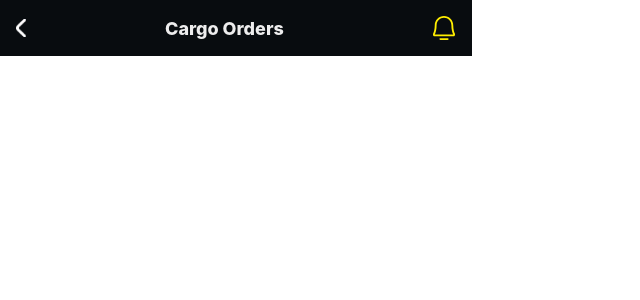
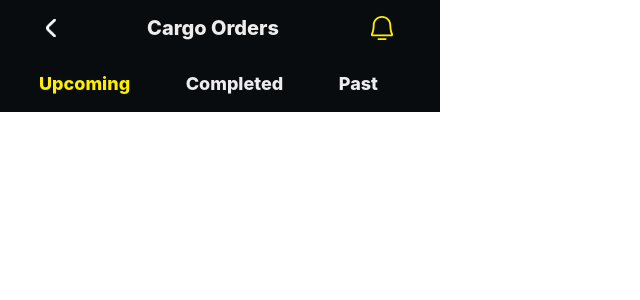
Before and after one commit to chrisjv87/Prueba-Tecnica-Frontend, a React (Create React App) app: page / in a window 1280 px wide. Shown: the top 300 px of the page, without its empty margins (0-640 px from the left). Built offline with nearby package versions, Linux system fonts and the light colour scheme.

Commit message:
TabNavigation layout

```diff
--- a/src/App.js
+++ b/src/App.js
@@ -1,9 +1,11 @@
 import Header from "./components/Header/Header";
+import TabNavigation from "./components/TabNavigation/TabNavigation";
 
 function App() {
   return (
     <div className="App">
       <Header text="Cargo Orders" />
+      <TabNavigation />
     </div>
   );
 }
--- a/src/components/Header/Header.scss
+++ b/src/components/Header/Header.scss
@@ -7,28 +7,26 @@
   display: flex;
   align-items: center;
   justify-content: space-between;
-  padding: 0 16px;
+  padding: 0 46px;
+  box-sizing: border-box;
 
   .prev-image {
     width: 10px;
     height: 18px;
+    cursor: pointer;
   }
 
   .title {
-    width: 128px;
     height: 27px;
     font-size: 20px;
     line-height: 27.32px;
+    color: $text-color;
+    font-weight: 800;
   }
 
   .notification-svg {
     width: 24px;
     height: 24px;
-  }
-
-  .title {
-    color: $text-color;
-    font-size: 18px;
-    font-weight: 800;
+    cursor: pointer;
   }
 }
--- /dev/null
+++ b/src/components/TabNavigation/TabNavigation.jsx
@@ -0,0 +1,14 @@
+import React from "react";
+import "./TabNavigation.scss";
+
+const TabNavigation = () => {
+  return(
+    <div className="tab-navigation-container">
+      <span className="text upcoming">Upcoming</span>
+      <span className="text">Completed</span>
+      <span className="text">Past</span>
+    </div>
+  );
+}
+
+export default TabNavigation;
--- /dev/null
+++ b/src/components/TabNavigation/TabNavigation.scss
@@ -0,0 +1,25 @@
+@import "/src/styles/variables.scss";
+
+.tab-navigation-container {
+  width: 440px;
+  height: 56px;
+  background-color: $background-color;
+  display: flex;
+  align-items: center;
+  justify-content: space-between;
+  padding: 0 62px 0 39px;
+  box-sizing: border-box;
+
+
+  .text {
+    color: $text-color;
+    font-weight: 800;
+    font-size: 18px;
+    line-height: 24.59px;
+    cursor: pointer;
+  }
+
+  .upcoming {
+    color: $text-color-yellow;
+  }
+}
--- a/src/styles/_variables.scss
+++ b/src/styles/_variables.scss
@@ -1,5 +1,5 @@
 $background-color: #080C0F;
-$primary-color: #ffee00;
+$text-color-yellow: #ffee00;
 
 $text-color: #EDEDED;
 $text-secondary-color: #969798;
```
